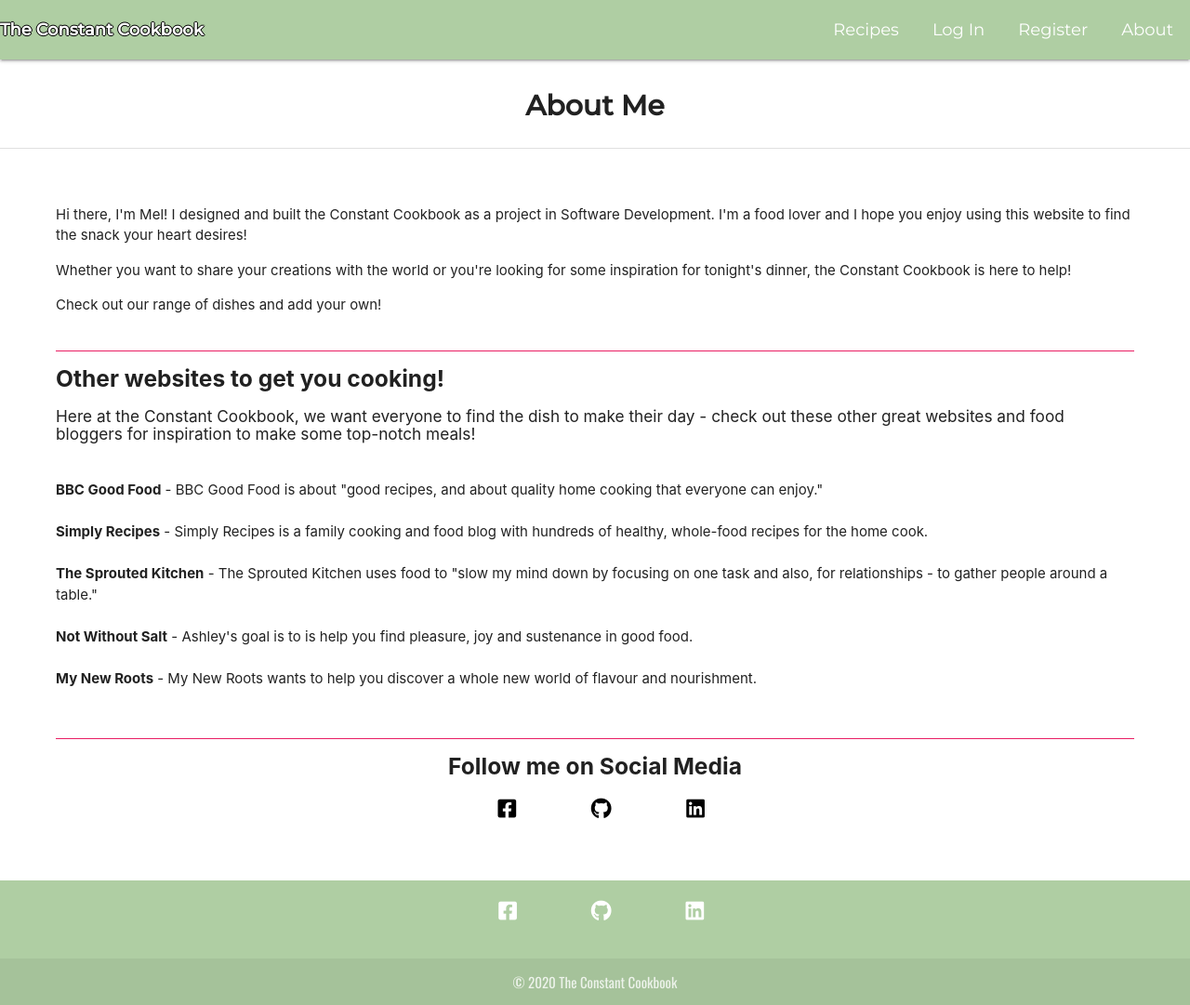
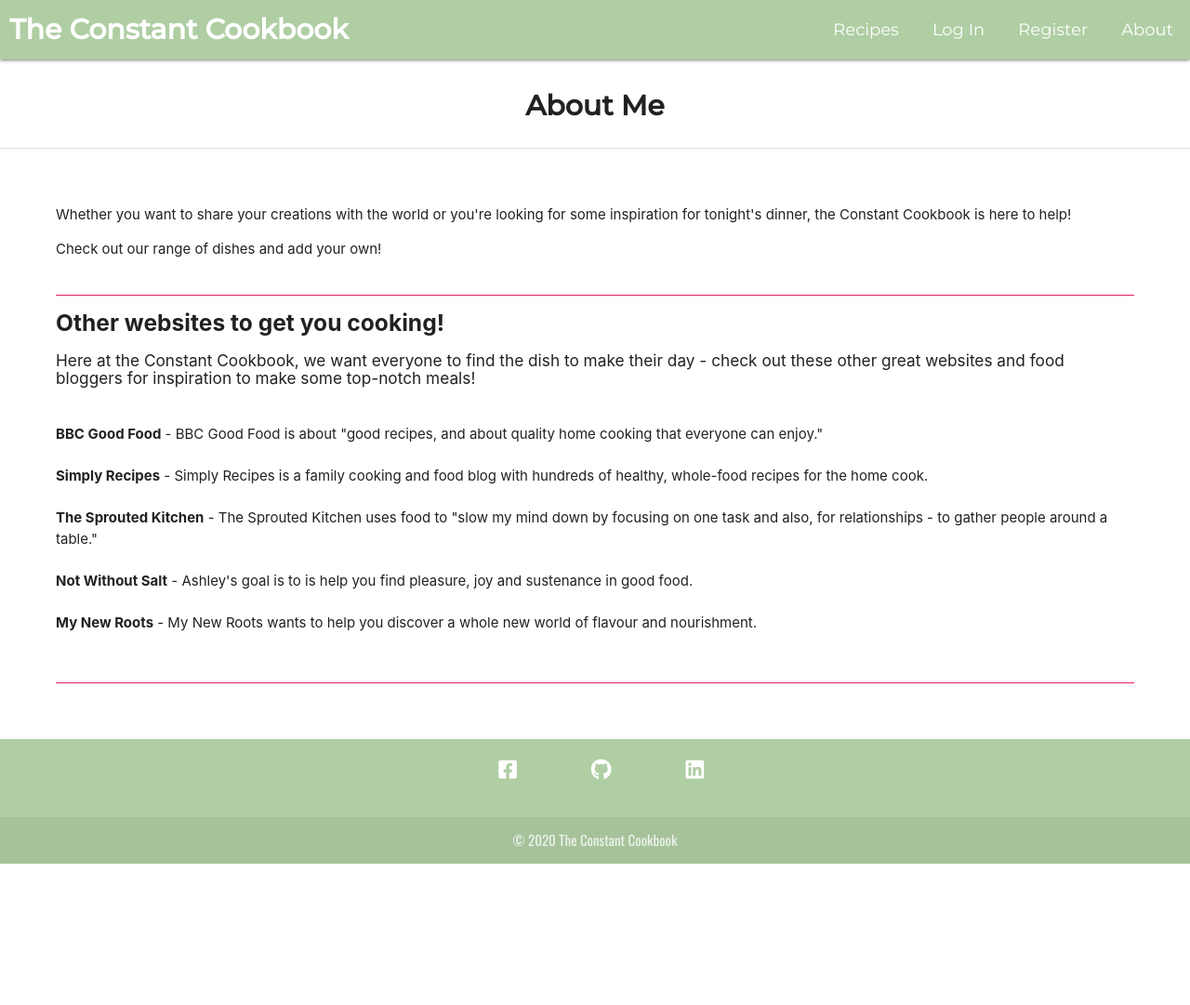
Before and after one commit to MelBiggs/dcd-milestone, a Flask app: page /about in a window 1280 px wide. Shown: the whole page at 93% size. After the commit the page ends 929 px from the top, so only its background shows below. Run offline with Flask 2, Linux system fonts and the light colour scheme; some libraries are stand-ins or nearby versions.

Commit message:
Working on mentor comments

```diff
--- a/static/css/style.css
+++ b/static/css/style.css
@@ -88,8 +88,8 @@ nav ul a {
 
 .brand-logo {
     font-family: 'Montserrat', sans-serif;
-    font-size: 1.2em!important;
-    text-shadow: -1px 0 black, 0 1px black, 1px 0 black, 0 -1px black;
+    font-size: 2em!important;
+    margin-left: 10px;
 }
 
 /* Footer */
@@ -245,6 +245,9 @@ nav ul a {
     background-color: #627A8E;
 }
 
+.datepicker-date-display{
+    background-color: #59C1D7;
+}
 
 /*                                                     REUSEABLE CSS */
 
@@ -274,8 +277,8 @@ button, input, optgroup, select, textarea {
 }
 
 /*                                                     RECIPES SEARCH PAGE */
-
-.label-icon :active {
+.
+.label-icon i :active {
     padding-bottom: 1em;
 }
 
@@ -339,6 +342,11 @@ margin: 0 auto 0;
     font-size: 3em;
     font-weight: 500;
     text-align: center;
+}
+
+.back-btn i{
+    font-size: 2em;
+    margin: 1em;
 }
 
 /*                                                  VIEW INDIVIDUAL RECIPE PAGE */
@@ -496,7 +504,7 @@ background-color:#E0E5E7;
 
 /* For Mobile  */
 
-@media (max-width: 450px) {
+@media (max-width: 513px) {
 .card-header {
     font-size: 1.5em;
 }
@@ -505,11 +513,15 @@ background-color:#E0E5E7;
 }
 .brand-logo{
     font-size: .8em!important;
+    margin-left: 1px;
 }
 }
 
 /* For Tablet */
 
-@media (max-width:1025px) {
-
+@media (min-width:514px) and (max-width:685px) {
+ .brand-logo{
+    font-size: 1.5em!important;
+    margin-left: 1px;
 }
+}
--- a/static/js/index.js
+++ b/static/js/index.js
@@ -1,4 +1,5 @@
 $(document).ready(function () {
+    $('.datepicker').datepicker();
     $('.sidenav').sidenav();
     $(".dropdown-trigger").dropdown();
     $('select').formSelect();
--- a/templates/about.html
+++ b/templates/about.html
@@ -7,8 +7,6 @@
 <div class="divider"></div>
 <section class="about">
 	<div>
-		<p>Hi there, I'm Mel! I designed and built the Constant Cookbook as a project in Software Development. I'm a
-			food lover and I hope you enjoy using this website to find the snack your heart desires! </p>
 		<p>Whether you want to share your creations with the world or you're looking for some inspiration for tonight's
 			dinner, the Constant Cookbook is here to help!</p>
 		<p>Check out our range of dishes and add your own! </p>
@@ -49,23 +47,6 @@
 	</div>
 	<div class="divider pink"></div>
 
-	<!-- Social Media Links  -->
-
-	<h5 class="text center"><b>Follow me on Social Media</b></h5>
-
-	<div class="col s12">
-		<ul class="about-links-social">
-			<li><a target="_blank"
-					href="https://www.facebook.com/"><i class="fab fa-facebook-square" aria-hidden="true"></i><span class="sr-only">Facebook</span></a>
-			</li>
-			<li><a target="_blank"
-					href="https://github.com/MelBiggs"><i class="fab fa-github" aria-hidden="true"></i><span class="sr-only">Instagram</span></a>
-			</li>
-			<li><a target="_blank"
-					href="https://www.linkedin.com/in/melissa-biggs-81424bb6/"><i class="fab fa-linkedin" aria-hidden="true"></i><span class="sr-only">Twitter</span></a>
-			</li>
-		</ul>
-	</div>
 </section>
 
 {% endblock %}
--- a/templates/base.html
+++ b/templates/base.html
@@ -41,12 +41,15 @@
 					<li><a href="{{url_for('create_recipe')}}">Add a recipe</a></li>
 					<li><a href="{{url_for('user_profile', username=session['user'])}}">Your Profile</a></li>
 					<li><a href="{{url_for('about')}}">About</a></li>
+                    <li><a href="{{url_for('logout')}}">Log Out</a></li>
+
 
 					<!-- If the user is logged in as Admin, show users and categories -->
 					{% if session['user'] == 'Admin' %}
 
 					<li><a href="{{url_for('get_users')}}">All Users</a></li>
 					<li><a href="{{url_for('get_categories')}}">Categories</a></li>
+                    <li><a href="{{url_for('logout')}}">Log Out</a></li>
 					{%endif%}
 
 					<!-- Otherwise show the below -->
--- a/templates/registration.html
+++ b/templates/registration.html
@@ -25,7 +25,7 @@
     <input type="password" id="repeat_password" name="repeat_password" required>
 
     <label for="dob">Date of Birth</label>
-    <input id="dob" id="dob" name="dob" value="{{data.dob}}" required>
+    <input type="text" class="datepicker" id="dob" name="dob" value="{{data.dob}}" required>
 
      <button class="btn waves-effect waves-light btn-small" type="submit" name="action">Register
             <i class="material-icons right">send</i>
--- a/templates/results.html
+++ b/templates/results.html
@@ -1,6 +1,10 @@
 {% extends 'base.html' %} {%block title %}| Results {% endblock %} {% block content %}
 
 <!-- Results page of Search bar -->
+
+<div class='back-btn'>
+<a href="{{url_for('get_recipes')}}"><i class="fas fa-arrow-left"></i></a>
+</div>
 
 <div class="page_heading">Results:</div>
 
--- a/templates/user_profile.html
+++ b/templates/user_profile.html
@@ -60,7 +60,7 @@
 <div class="text center">
 	{% if session['user'] == user.username %}
 	<a href="{{url_for('edit_profile', username=user.username)}}" id="edit-btn"
-		class="waves-effect waves-light btn btn_small light-blue darken-1">Edit Your Profile</a> {% endif %}
+		class="waves-effect waves-light btn btn_small light-blue darken-1">Edit Profile</a> {% endif %}
 </div>
 <br>
 
```
Also changed, not shown: templates/edit_profile.html (+9 -6 lines).
